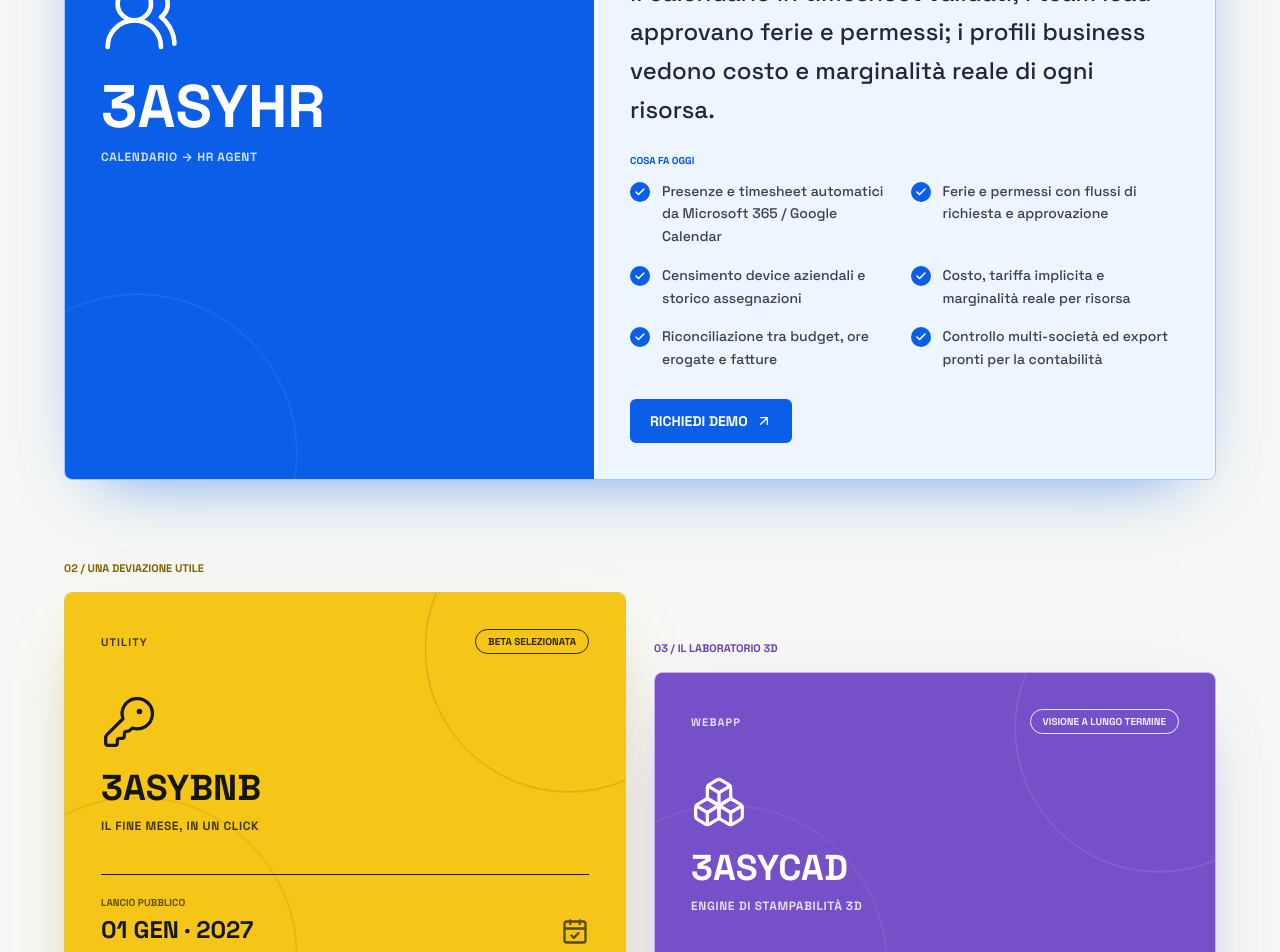
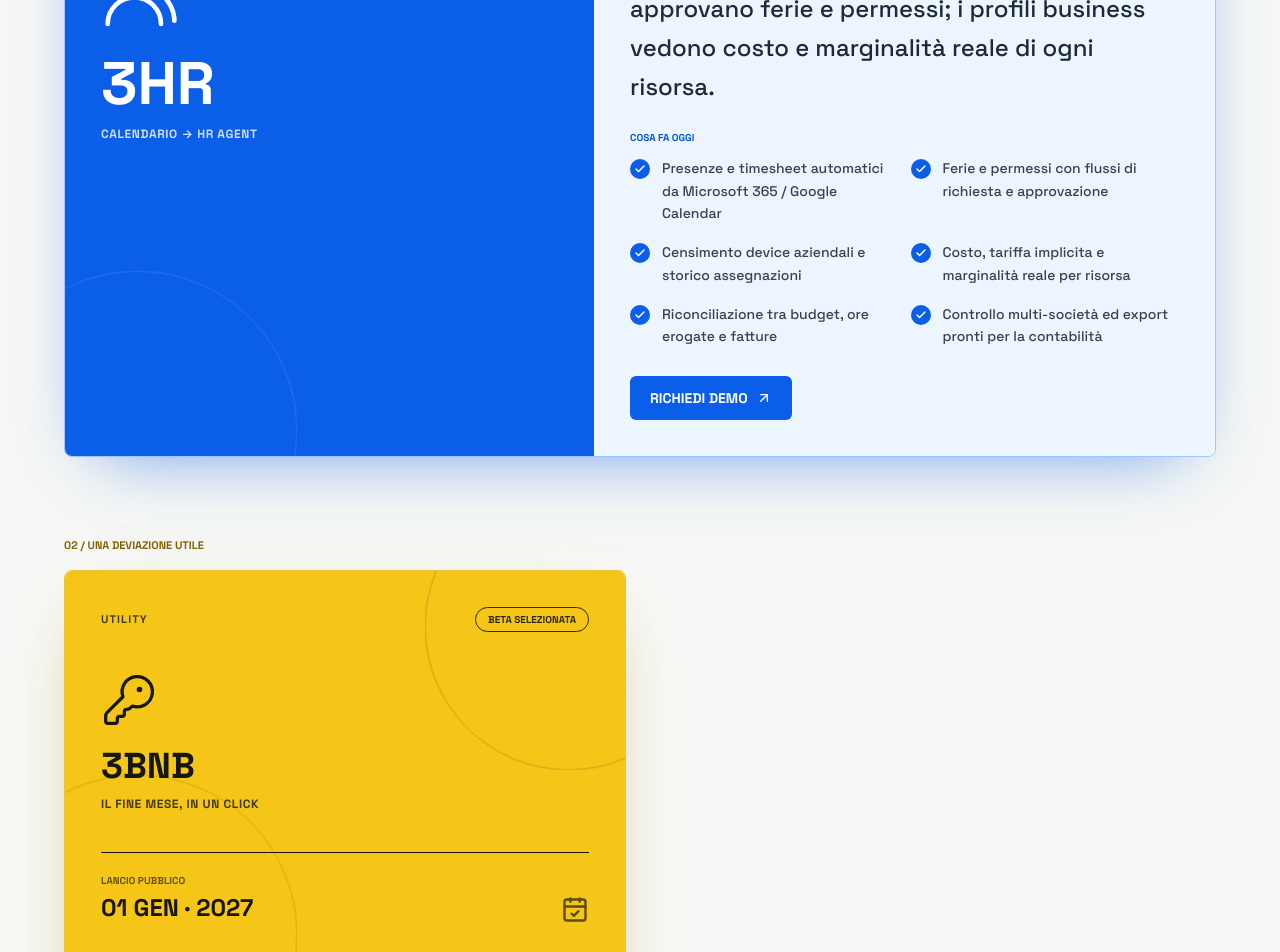
Before and after one commit to 3FESTO/3ASY-LANDING, a React (Vite) app: page / in a window 1280 px wide. Shown: the part 1848-2800 px from the top of the page. Built offline with nearby package versions, Linux system fonts and the light colour scheme.

Commit message:
Update actual product names to reflect current offerings

```diff
--- a/index.html
+++ b/index.html
@@ -14,8 +14,8 @@
     <link href="https://fonts.googleapis.com/css2?family=Inter:wght@400;500;600;700&family=Space+Grotesk:wght@500;600;700&display=swap" rel="stylesheet" />
 
     <title>3ASY — AI tools by the makers of ANY3DP | 3FESTO</title>
-    <meta name="description" content="3ASY is the AI software line by 3FESTO, the makers of ANY3DP. Five focused products: the field-tested 3ASYHR, 3ASYBNB for property managers, the 3ASYCAD 3D lab, 3ASYGIT and 3ASYRESEARCH. Made in Italy." />
-    <meta name="keywords" content="3ASY, 3FESTO, ANY3DP, 3D Future Experience, additive manufacturing, 3ASYHR, HR automation, timesheet, 3ASYBNB, property manager reports, short-term rentals, 3ASYCAD, 3D printability engine, lattice TPMS, nesting, 3ASYGIT, GitHub gamification, 3ASYRESEARCH, AI tools, Made in Italy" />
+    <meta name="description" content="3ASY is the AI software line by 3FESTO, the makers of ANY3DP. Four focused products: the field-tested 3HR, 3BNB for property managers, 3ASYGIT and 3ASYRESEARCH. Made in Italy." />
+    <meta name="keywords" content="3ASY, 3FESTO, ANY3DP, 3D Future Experience, 3HR, HR automation, timesheet, 3BNB, property manager reports, short-term rentals, 3ASYGIT, GitHub gamification, 3ASYRESEARCH, AI tools, Made in Italy" />
     <meta name="author" content="3FESTO SRL" />
     <meta name="geo.region" content="IT-BO" />
     <meta name="geo.placename" content="Bologna" />
@@ -30,7 +30,7 @@
     <meta property="og:type" content="website" />
     <meta property="og:site_name" content="3ASY" />
     <meta property="og:title" content="3ASY — AI tools by the makers of ANY3DP | 3FESTO" />
-    <meta property="og:description" content="The AI software line by 3FESTO, makers of ANY3DP. Five focused products: 3ASYHR, 3ASYBNB, 3ASYCAD, 3ASYGIT and 3ASYRESEARCH. Made in Italy." />
+    <meta property="og:description" content="The AI software line by 3FESTO, makers of ANY3DP. Four focused products: 3HR, 3BNB, 3ASYGIT and 3ASYRESEARCH. Made in Italy." />
     <meta property="og:url" content="https://www.3asy.it/" />
     <meta property="og:image" content="https://www.3asy.it/og-image.png" />
     <meta property="og:image:secure_url" content="https://www.3asy.it/og-image.png" />
@@ -41,7 +41,7 @@
     <meta name="twitter:card" content="summary_large_image" />
     <meta name="twitter:site" content="@3FESTO" />
     <meta name="twitter:title" content="3ASY — AI tools by the makers of ANY3DP | 3FESTO" />
-    <meta name="twitter:description" content="The AI software line by 3FESTO, makers of ANY3DP. Five focused products: 3ASYHR, 3ASYBNB, 3ASYCAD, 3ASYGIT and 3ASYRESEARCH." />
+    <meta name="twitter:description" content="The AI software line by 3FESTO, makers of ANY3DP. Four focused products: 3HR, 3BNB, 3ASYGIT and 3ASYRESEARCH." />
     <meta name="twitter:image" content="https://www.3asy.it/og-image.png" />
     <meta name="twitter:image:alt" content="3ASY — AI tools by 3FESTO" />
 
@@ -79,7 +79,7 @@
         "itemListElement": [
           {
             "@type": "SoftwareApplication",
-            "name": "3ASYHR",
+            "name": "3HR",
             "applicationCategory": "BusinessApplication",
             "operatingSystem": "Web",
             "description": "HR agent that turns the calendar into automatic timesheets and cost analysis. Industrially tested for one year with JUNO.AM.",
@@ -87,19 +87,11 @@
           },
           {
             "@type": "SoftwareApplication",
-            "name": "3ASYBNB",
+            "name": "3BNB",
             "applicationCategory": "BusinessApplication",
             "operatingSystem": "Web",
             "description": "Monthly owner reporting for short-term rental property managers. Selected beta with public launch planned for January 1, 2027.",
             "url": "https://bnb.3asy.app"
-          },
-          {
-            "@type": "SoftwareApplication",
-            "name": "3ASYCAD",
-            "applicationCategory": "DesignApplication",
-            "operatingSystem": "Web",
-            "description": "Browser-based 3D printability engine: inspect, repair, lattice (TPMS) and nesting, from upload to build-ready parts. A long-term vision in the additive manufacturing space.",
-            "url": "https://www.3asycad.com"
           },
           {
             "@type": "SoftwareApplication",
--- a/scripts/prerender.mjs
+++ b/scripts/prerender.mjs
@@ -25,7 +25,7 @@
     path: '/',
     output: templatePath,
     title: '3ASY — Strumenti AI per il mondo reale | 3FESTO',
-    description: 'La linea software AI di 3FESTO, dai creatori di ANY3DP. Cinque prodotti concreti: 3ASYHR, 3ASYBNB, 3ASYCAD, 3ASYGIT e 3ASYRESEARCH.',
+    description: 'La linea software AI di 3FESTO, dai creatori di ANY3DP. Due prodotti concreti: 3HR, 3BNB + small projects 3ASYGIT e 3ASYRESEARCH.',
     keywords: 'strumenti AI italiani, software HR, timesheet automatici, gestione ferie, marginalità risorse, rendicontazione affitti brevi, property manager, manifattura additiva, stampabilità 3D, lattice TPMS, ricerca interattiva',
     imageAlt: '3ASY, strumenti AI italiani per HR, affitti brevi, manifattura additiva e ricerca',
     locale: 'it_IT',
@@ -36,7 +36,7 @@
     path: '/en/',
     output: resolve(outputDirectory, 'en', 'index.html'),
     title: '3ASY — AI tools for the real world | 3FESTO',
-    description: 'The AI software line by 3FESTO, makers of ANY3DP. Five focused products: 3ASYHR, 3ASYBNB, 3ASYCAD, 3ASYGIT and 3ASYRESEARCH.',
+    description: 'The AI software line by 3FESTO, makers of ANY3DP. Four focused products: 3HR, 3BNB, 3ASYGIT and 3ASYRESEARCH.',
     keywords: 'Italian AI tools, HR software, automatic timesheets, leave management, resource profitability, short-term rental reporting, property managers, additive manufacturing, 3D printability, TPMS lattice, interactive research',
     imageAlt: '3ASY, Italian AI tools for HR, short-term rentals, additive manufacturing and research',
     locale: 'en_US',
@@ -46,16 +46,14 @@
 
 const productData = {
   it: [
-    ['3ASYHR', 'BusinessApplication', 'Presenze, timesheet automatici da calendario, ferie, device aziendali e marginalità reale per risorsa.', 'https://hr.3asy.app'],
-    ['3ASYBNB', 'BusinessApplication', 'Rendicontazione mensile per property manager: documenti normalizzati, calcoli deterministici e PDF per il proprietario.', 'https://bnb.3asy.app'],
-    ['3ASYCAD', 'DesignApplication', 'Ambiente browser per analisi di stampabilità, riparazione mesh, lattice TPMS e nesting nella manifattura additiva.', 'https://www.3asycad.com'],
+    ['3HR', 'BusinessApplication', 'Presenze, timesheet automatici da calendario, ferie, device aziendali e marginalità reale per risorsa.', 'https://hr.3asy.app'],
+    ['3BNB', 'BusinessApplication', 'Rendicontazione mensile per property manager: documenti normalizzati, calcoli deterministici e PDF per il proprietario.', 'https://bnb.3asy.app'],
     ['3ASYRESEARCH', 'EducationApplication', 'Paper scientifici trasformati in spiegazioni accessibili e strumenti interattivi.', 'https://research.3asy.app'],
     ['3ASYGIT', 'DeveloperApplication', 'Contribuzioni GitHub trasformate in città 3D, sistemi solari e circuiti.', 'https://git.3asy.app'],
   ],
   en: [
-    ['3ASYHR', 'BusinessApplication', 'Attendance, automatic calendar-based timesheets, leave, company devices and real profitability by resource.', 'https://hr.3asy.app'],
-    ['3ASYBNB', 'BusinessApplication', 'Monthly reporting for property managers: normalized documents, deterministic calculations and owner-ready PDFs.', 'https://bnb.3asy.app'],
-    ['3ASYCAD', 'DesignApplication', 'Browser workspace for printability analysis, mesh repair, TPMS lattices and additive-manufacturing nesting.', 'https://www.3asycad.com'],
+    ['3HR', 'BusinessApplication', 'Attendance, automatic calendar-based timesheets, leave, company devices and real profitability by resource.', 'https://hr.3asy.app'],
+    ['3BNB', 'BusinessApplication', 'Monthly reporting for property managers: normalized documents, deterministic calculations and owner-ready PDFs.', 'https://bnb.3asy.app'],
     ['3ASYRESEARCH', 'EducationApplication', 'Scientific papers transformed into accessible explanations and interactive tools.', 'https://research.3asy.app'],
     ['3ASYGIT', 'DeveloperApplication', 'GitHub contributions transformed into 3D cities, solar systems and speed circuits.', 'https://git.3asy.app'],
   ],
@@ -121,7 +119,7 @@
         mainEntity: {
           '@type': 'ItemList',
           name: page.language === 'it' ? 'Prodotti 3ASY' : '3ASY products',
-          numberOfItems: 5,
+          numberOfItems: 4,
           itemListElement: productData[page.language].map(([name, applicationCategory, description, url], index) => ({
             '@type': 'ListItem',
             position: index + 1,
--- a/src/components/CTA.tsx
+++ b/src/components/CTA.tsx
@@ -1,6 +1,5 @@
 import {
   ArrowUpRight,
-  Boxes,
   FlaskConical,
   GitBranch,
   KeyRound,
@@ -19,14 +18,14 @@
     en: {
       eyebrow: 'WHERE TO START',
       title: 'Choose the problem, not the plan.',
-      description: '3ASY is not one subscription with five logos. Each product has its own users, maturity and way in. Explore what is already open, bring us a real company workflow, or help shape the next release.',
+      description: '3ASY is not one subscription with four logos. Each product has its own users, maturity and way in. Explore what is already open, bring us a real company workflow, or help shape the next release.',
       liveTitle: 'Try what is already open',
-      liveDescription: 'Work on a 3D file in the browser, turn research into an interactive tool or give a GitHub profile a new shape. No sales call required.',
+      liveDescription: 'Turn research into an interactive tool or give a GitHub profile a new shape. No sales call required.',
       hrTitle: 'Bring HR into your company',
       hrDescription: 'Start from your calendars, attendance and approval flows. We map the process, show the JUNO.AM case and configure a focused demo for your team.',
       bnbTitle: 'Join the selected BNB beta',
       bnbDescription: 'For Italian short-term-rental property managers who want to test the month-end workflow before the public launch on January 1, 2027.',
-      explore: 'Open 3ASYCAD',
+      explore: 'Open 3ASYRESEARCH',
       demo: 'Request an HR demo',
       beta: 'Ask for beta access',
       footer: 'A different need?',
@@ -35,14 +34,14 @@
     it: {
       eyebrow: 'DA DOVE COMINCIARE',
       title: 'Scegli il problema, non il piano.',
-      description: '3ASY non è un unico abbonamento con cinque loghi. Ogni prodotto ha utenti, maturità e modalità di accesso proprie. Esplora ciò che è già aperto, portaci un processo aziendale reale oppure contribuisci a dare forma al prossimo rilascio.',
+      description: '3ASY non è un unico abbonamento con quattro loghi. Ogni prodotto ha utenti, maturità e modalità di accesso proprie. Esplora ciò che è già aperto, portaci un processo aziendale reale oppure contribuisci a dare forma al prossimo rilascio.',
       liveTitle: 'Prova ciò che è già aperto',
-      liveDescription: 'Lavora su un file 3D nel browser, trasforma una ricerca in uno strumento interattivo o dai una nuova forma a un profilo GitHub. Senza passare da una call commerciale.',
+      liveDescription: 'Trasforma una ricerca in uno strumento interattivo o dai una nuova forma a un profilo GitHub. Senza passare da una call commerciale.',
       hrTitle: 'Porta HR nella tua azienda',
       hrDescription: 'Partiamo da calendari, presenze e flussi approvativi. Mappiamo il processo, mostriamo il caso JUNO.AM e prepariamo una demo mirata per il tuo team.',
       bnbTitle: 'Entra nella beta selezionata BNB',
       bnbDescription: 'Per property manager italiani che vogliono provare il flusso di fine mese prima del lancio pubblico del 1 gennaio 2027.',
-      explore: 'Apri 3ASYCAD',
+      explore: 'Apri 3ASYRESEARCH',
       demo: 'Richiedi una demo HR',
       beta: 'Candidati alla beta',
       footer: 'Hai un bisogno diverso?',
@@ -68,14 +67,13 @@
         <div className="grid border-y border-white/20 lg:grid-cols-3">
           <article className="flex flex-col border-b border-white/20 py-8 lg:border-b-0 lg:border-r lg:pr-8">
             <div className="mb-8 flex items-center gap-3 text-[#5bd174]">
-              <Boxes className="size-6" aria-hidden="true" />
               <FlaskConical className="size-5" aria-hidden="true" />
               <GitBranch className="size-5" aria-hidden="true" />
             </div>
             <h3 className="mb-3 text-2xl font-bold">{content.liveTitle}</h3>
             <p className="mb-8 text-sm leading-relaxed text-gray-400">{content.liveDescription}</p>
             <div className="mt-auto flex flex-wrap gap-3">
-              <a href="https://cad.3asy.app/" target="_blank" rel="noopener noreferrer" className="inline-flex min-h-11 items-center gap-2 rounded-[6px] bg-[#28a745] px-4 py-3 text-sm font-bold transition-colors hover:bg-[#218838]">
+              <a href="https://research.3asy.app/" target="_blank" rel="noopener noreferrer" className="inline-flex min-h-11 items-center gap-2 rounded-[6px] bg-[#28a745] px-4 py-3 text-sm font-bold transition-colors hover:bg-[#218838]">
                 {content.explore}
                 <ArrowUpRight className="size-4" aria-hidden="true" />
               </a>
--- a/src/components/ProductCard.tsx
+++ b/src/components/ProductCard.tsx
@@ -62,8 +62,7 @@
 const icons: Record<string, LucideIcon> = {
   '3asyhr': UsersRound,
   '3asybnb': KeyRound,
-  '3asycad': Boxes,
-  '3asyresearch': FlaskConical,
+    '3asyresearch': FlaskConical,
   '3asygit': GitBranch,
 };
 
--- a/src/components/sections/AppsSection.tsx
+++ b/src/components/sections/AppsSection.tsx
@@ -13,13 +13,12 @@
       title: 'We do not start with ideas. We start with work.',
       subtitle: 'Every 3ASY product begins with a real task, a repeated friction or a question worth testing. We build the first useful version, use it ourselves and let reality decide how far it should go.',
       paths: [
-        ['01', 'An internal need', 'HR and CAD grow from our daily operations in people management and additive manufacturing.'],
+        ['01', 'An internal need', 'HR grows from our daily operations in people management.'],
         ['02', 'A request from outside', 'BNB proves that a clear problem deserves an answer, even beyond our usual industry.'],
         ['03', 'An idea to test', 'Research and Git stay small on purpose: one hypothesis, one experience, something real to try.'],
       ],
       core: 'CORE PRODUCT',
       utilities: 'A USEFUL DETOUR',
-      lab: 'THE 3D LAB',
       side: 'SMALLER EXPERIMENTS',
       sideNote: 'Compact projects, free to explore a single idea well.',
     },
@@ -28,13 +27,12 @@
       title: 'Non partiamo dalle idee. Partiamo dal lavoro.',
       subtitle: 'Ogni prodotto 3ASY nasce da un’attività reale, da un attrito che si ripete o da una domanda che vale la pena verificare. Costruiamo la prima versione utile, la usiamo e lasciamo che sia la realtà a dirci fin dove portarla.',
       paths: [
-        ['01', 'Una necessità interna', 'HR e CAD crescono dentro il nostro lavoro quotidiano: gestione delle persone e manifattura additiva.'],
+        ['01', 'Una necessità interna', 'HR cresce dentro il nostro lavoro quotidiano: la gestione delle persone.'],
         ['02', 'Una richiesta da fuori', 'BNB dimostra che un problema chiaro merita una risposta, anche oltre il nostro settore abituale.'],
         ['03', 'Un’idea da verificare', 'Research e Git restano piccoli per scelta: un’ipotesi, un’esperienza, qualcosa di concreto da provare.'],
       ],
       core: 'IL PRODOTTO CENTRALE',
       utilities: 'UNA DEVIAZIONE UTILE',
-      lab: 'IL LABORATORIO 3D',
       side: 'ESPERIMENTI PIÙ PICCOLI',
       sideNote: 'Progetti compatti, liberi di esplorare bene una singola idea.',
     },
@@ -73,16 +71,12 @@
             <p className="mb-4 text-[11px] font-bold text-[#806300]">02 / {content.utilities}</p>
             <ProductCard app={product('3asybnb')} language={language} variant="story" />
           </div>
-          <div className="lg:mt-20">
-            <p className="mb-4 text-[11px] font-bold text-[#6742b8]">03 / {content.lab}</p>
-            <ProductCard app={product('3asycad')} language={language} variant="story" />
-          </div>
 
         </div>
 
         <div className="border-t border-gray-300 pt-8">
           <div className="mb-6 flex flex-col justify-between gap-2 sm:flex-row sm:items-end">
-            <p className="text-[11px] font-bold text-[#1f8437]">04 / {content.side}</p>
+            <p className="text-[11px] font-bold text-[#1f8437]">03 / {content.side}</p>
             <p className="text-sm text-gray-500">{content.sideNote}</p>
           </div>
           <div className="grid gap-5 md:grid-cols-2">
--- a/src/components/sections/HeroSection.tsx
+++ b/src/components/sections/HeroSection.tsx
@@ -9,7 +9,7 @@
   const content = hero.description[language];
 
   const stats = [
-    { value: '5', label: language === 'en' ? 'Products' : 'Prodotti' },
+    { value: '4', label: language === 'en' ? 'Products' : 'Prodotti' },
     { value: '∞', label: language === 'en' ? 'Ideas Ahead' : 'Idee in Arrivo' },
   ];
 
--- a/src/config/apps-status.yaml
+++ b/src/config/apps-status.yaml
@@ -16,7 +16,7 @@
     repo: michelemonti/3ASYGIT
     notes: "GitHub contributions gamification"
 
-  - name: 3ASYHR
+  - name: 3HR
     status: wip
     startedAt: "2025-09"
     previewEnds: TBA
--- a/src/config/site.ts
+++ b/src/config/site.ts
@@ -50,8 +50,8 @@
       it: 'La Visione'
     },
     content: {
-      en: 'We\'re 3FESTO — proudly Made in Italy 🇮🇹. A small tech company from Bologna with big ambitions. Started in 3D printing, now we\'re building the tools we wish existed. Every 3ASYAPP solves a real problem we faced. 3ASYCAD? We needed a real printability engine — inspect, repair, lattice, nesting — all in the browser. HR? We hated timesheets. That\'s how we work: real needs, real solutions, shipped fast. We\'re bootstrapped, profitable on our core business, and now scaling this ecosystem. Looking for believers who see what we see: AI + domain expertise = the next wave. Italian design, global ambition.',
-      it: 'Siamo 3FESTO — orgogliosamente Made in Italy 🇮🇹. Una piccola azienda tech bolognese con grandi ambizioni. Partiti dalla stampa 3D, ora costruiamo gli strumenti che avremmo voluto esistessero. Ogni 3ASYAPP risolve un problema reale che abbiamo affrontato. 3ASYCAD? Serviva un vero engine di stampabilità — ispezione, riparazione, lattice, nesting — tutto nel browser. HR? Odiavamo i timesheet. Così lavoriamo: bisogni reali, soluzioni reali, rilasciate velocemente. Siamo bootstrapped, profittevoli sul core business, e ora scaliamo questo ecosistema. Cerchiamo chi vede quello che vediamo noi: AI + competenza di dominio = la prossima onda. Design italiano, ambizione globale.'
+      en: 'We\'re 3FESTO — proudly Made in Italy 🇮🇹. A small tech company from Bologna with big ambitions. Started in 3D printing, now we\'re building the tools we wish existed. Every 3ASYAPP solves a real problem we faced. HR? We hated timesheets. That\'s how we work: real needs, real solutions, shipped fast. We\'re bootstrapped, profitable on our core business, and now scaling this ecosystem. Looking for believers who see what we see: AI + domain expertise = the next wave. Italian design, global ambition.',
+      it: 'Siamo 3FESTO — orgogliosamente Made in Italy 🇮🇹. Una piccola azienda tech bolognese con grandi ambizioni. Partiti dalla stampa 3D, ora costruiamo gli strumenti che avremmo voluto esistessero. Ogni 3ASYAPP risolve un problema reale che abbiamo affrontato. HR? Odiavamo i timesheet. Così lavoriamo: bisogni reali, soluzioni reali, rilasciate velocemente. Siamo bootstrapped, profittevoli sul core business, e ora scaliamo questo ecosistema. Cerchiamo chi vede quello che vediamo noi: AI + competenza di dominio = la prossima onda. Design italiano, ambizione globale.'
     }
   },
   cta: {
--- a/src/data/apps.ts
+++ b/src/data/apps.ts
@@ -56,7 +56,7 @@
   {
     id: '3asyhr',
     icon: '👥',
-    title: '3ASYHR',
+    title: '3HR',
     author: 'MicheleMikyMonti',
     appType: 'WebApp',
     status: 'production',
@@ -123,7 +123,7 @@
   {
     id: '3asybnb',
     icon: 'KeyRound',
-    title: '3ASYBNB',
+    title: '3BNB',
     author: 'MicheleMikyMonti',
     appType: 'Utility',
     status: 'early',
@@ -184,69 +184,6 @@
       whyItMatters: {
         en: 'It started with a practical request: take half a day of repetitive month-end work and turn it into a guided, reliable flow. It is outside our core industry, and that is exactly why it belongs here.',
         it: 'È partito da una necessità concreta: trasformare mezza giornata di lavoro ripetitivo a fine mese in un flusso guidato e affidabile. È fuori dal nostro settore principale, ed è proprio per questo che appartiene a questa raccolta.'
-      }
-    }
-  },
-  {
-    id: '3asycad',
-    icon: '🎨',
-    title: '3ASYCAD',
-    author: 'MicheleMikyMonti',
-    appType: 'WebApp',
-    status: 'vision',
-    theme: 'purple',
-    tag: {
-      en: 'LONG-TERM VISION',
-      it: 'VISIONE A LUNGO TERMINE'
-    },
-    subtitle: {
-      en: '3D PRINTABILITY ENGINE',
-      it: 'ENGINE DI STAMPABILITÀ 3D'
-    },
-    description: {
-      en: 'A browser workspace for preparing additive-manufacturing builds: inspect geometry, repair meshes, generate lattices, estimate stiffness and arrange parts in the build volume. No workstation install or license server.',
-      it: 'Un ambiente browser per preparare build di manifattura additiva: ispeziona geometrie, ripara mesh, genera lattice, stima la rigidezza e dispone le parti nel volume di stampa. Senza installazioni workstation o license server.'
-    },
-    origin: {
-      en: 'This is the hard, long-term project. Parts of the framework already support 3D operations at JUNO.AM and give us room to experiment beyond the ANY3DP MES.',
-      it: 'È il progetto difficile, a lungo termine. Parti del framework supportano già operazioni 3D in JUNO.AM e ci danno uno spazio in cui sperimentare anche oltre il MES di ANY3DP.'
-    },
-    features: {
-      en: [
-        'Printability score, wall thickness and critical 3D markers',
-        'Three-pass repair with safe rollback when geometry worsens',
-        'TPMS and variable-density lattices with stiffness estimates',
-        'Nesting, collision checks and per-printer build volumes'
-      ],
-      it: [
-        'Score di stampabilità, spessori e marker critici nel 3D',
-        'Riparazione in tre passaggi con rollback se la mesh peggiora',
-        'Lattice TPMS e a densità variabile con stima della rigidezza',
-        'Nesting, controllo collisioni e volumi macchina configurabili'
-      ]
-    },
-    ctaText: {
-      en: 'DISCOVER',
-      it: 'SCOPRI'
-    },
-    url: 'https://www.3asycad.com/',
-    hasDetails: true,
-    details: {
-      highlights: {
-        en: [
-          '🌐 Browser-based — no install needed',
-          '🔧 Printability score & 3-pass auto-repair',
-          '🧬 TPMS lattice (Gyroid, Schwarz P, Diamond, IWP)'
-        ],
-        it: [
-          '🌐 Browser-based — nessuna installazione',
-          '🔧 Score di stampabilità & auto-repair a 3 passaggi',
-          '🧬 Lattice TPMS (Gyroid, Schwarz P, Diamond, IWP)'
-        ]
-      },
-      whyItMatters: {
-        en: 'Built for AM professionals — service bureaus, OEMs, engineers. A long-term play in the territory of pro tools, born from the same 3D expertise behind ANY3DP.',
-        it: 'Pensato per professionisti AM — service bureau, OEM, ingegneri. Una visione a lungo termine nel territorio dei tool pro, nata dalla stessa expertise 3D di ANY3DP.'
       }
     }
   },
```
Also changed, not shown: public/llms.txt, 2 other files (tests, documents, lock files or other folders).
